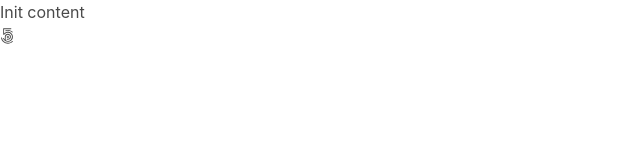
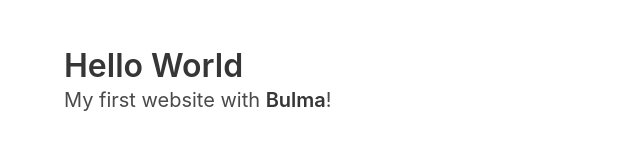
Before and after one commit to giaduc/techblog, a plain HTML site: page index.html in a window 1280 px wide. Shown: the whole page, without its empty margins (0-640 px from the left). Drawn offline with nearby package versions, Linux system fonts and the light colour scheme.

Commit message:
start bulma

```diff
--- a/index.html
+++ b/index.html
@@ -1,5 +1,6 @@
 <!DOCTYPE html>
 <html lang="en">
+
 <head>
     <meta charset="UTF-8">
     <meta name="viewport" content="width=device-width, initial-scale=1.0">
@@ -9,12 +10,23 @@
     <link rel="stylesheet" href="https://cdnjs.cloudflare.com/ajax/libs/bulma/0.7.1/css/bulma.css">
     <link rel="stylesheet" href="css/style.css">
 </head>
+
 <body>
-    <h1>Init content</h1>
 
-    <p><i class="fab fa-500px"></i></p>
+    <section class="section">
+        <div class="container">
+            <h1 class="title">
+                Hello World
+            </h1>
+            <p class="subtitle">
+                My first website with
+                <strong>Bulma</strong>!
+            </p>
+        </div>
+    </section>
 
     <script defer src="https://use.fontawesome.com/releases/v5.0.7/js/all.js"></script>
     <script src="js/site.js"></script>
 </body>
+
 </html>
```
